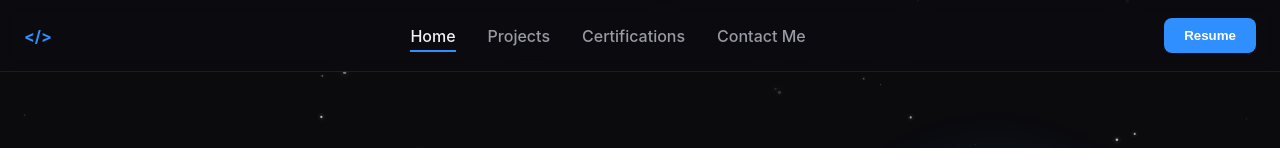
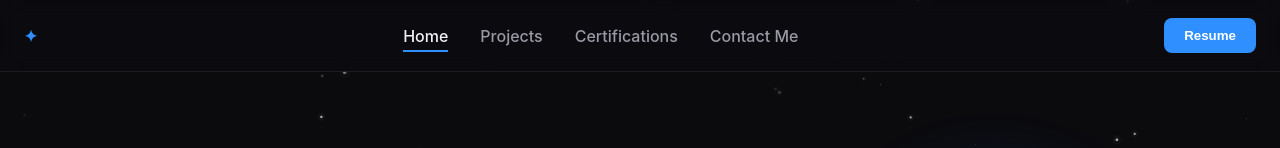
Before and after one commit to Dooni0harbi/PortfolioApp, a React (Vite) app: page / in a window 1280 px wide. Shown: the top 148 px of the page. Built offline with nearby package versions, Linux system fonts and the light colour scheme.

Commit message:
Update logo in Navbar component

```diff
--- a/src/components/Navbar.jsx
+++ b/src/components/Navbar.jsx
@@ -9,8 +9,7 @@ export default function Navbar({ active = "Home" }) {
   return (
     <>
       <nav className="navbar">
-        <div className="logo">{"</>"}</div>
-
+        <div className="logo">{"✦"}</div>
         <ul className="navbar-links">
           {links.map((link) => (
             <li key={link}>
```
